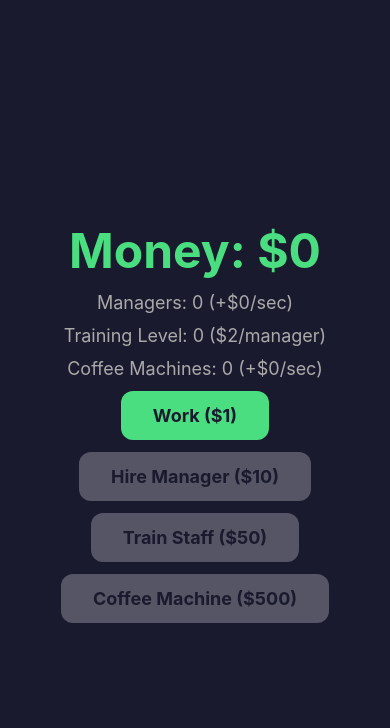
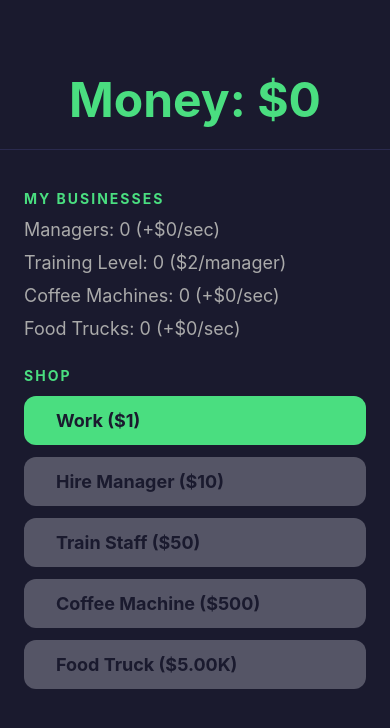
Before and after one commit to breecurry/idletycoon, a React Native app: screen / in a window 390 px wide. Shown: the top 728 px of the page. Built offline with nearby package versions, Linux system fonts and the light colour scheme.

Commit message:
added scrollable headers

```diff
--- a/App.tsx
+++ b/App.tsx
@@ -1,5 +1,5 @@
 import { StatusBar } from 'expo-status-bar';
-import { StyleSheet, Text, View, Pressable, Alert } from 'react-native';
+import { StyleSheet, Text, View, Pressable, Alert, ScrollView } from 'react-native';
 import { useState, useEffect } from 'react';
 import AsyncStorage from '@react-native-async-storage/async-storage';
 
@@ -37,14 +37,18 @@ export default function App() {
 
   const [coffee, setCoffee] = useState(0);
 
+  const [foodtruck, setFoodtruck] = useState(0);
+
   const [isLoaded, setIsLoaded] = useState(false);
 
   const managerIncome = 2 * (training + 1);
   const coffeeIncome = coffee * 25;
-  const incomePerSecond = managers * managerIncome + coffeeIncome;
+  const foodtruckIncome = foodtruck * 150;
+  const incomePerSecond = managers * managerIncome + coffeeIncome + foodtruckIncome;
   const managerCost = Math.floor(10 * Math.pow(1.5, managers));
   const trainingCost = Math.floor(50 * Math.pow(2, training));
   const coffeeCost = Math.floor(500 * Math.pow(1.7, coffee));
+  const foodtruckCost = Math.floor(5000 * Math.pow(1.8, foodtruck));
 
   useEffect(() => {
     const interval = setInterval(() => {
@@ -75,6 +79,13 @@ const buyCoffee = () => {
   }
 };
 
+const buyFoodtruck = () => {
+  if (money >= foodtruckCost) {
+    setMoney(money - foodtruckCost);
+    setFoodtruck(foodtruck + 1);
+  }
+};
+
 const shopItems = [
   {
     label: "Hire Manager ($" + formatMoney(managerCost) + ")",
@@ -91,7 +102,11 @@ const shopItems = [
     onPress: buyCoffee,
     disabled: money < coffeeCost,
   },
-
+  {
+    label: "Food Truck ($" + formatMoney(foodtruckCost) + ")",
+    onPress: buyFoodtruck,
+    disabled: money < foodtruckCost,
+  },
 ];
 
 
@@ -107,18 +122,19 @@ useEffect(() => {
 
       if (data.lastSaved) {
         const secondsAway = Math.floor((Date.now() - data.lastSaved) / 1000);
-        const income = data.managers * 2 * (data.training + 1) + (data.coffee || 0) * 25;
+        const income = data.managers * 2 * (data.training + 1) + (data.coffee || 0) * 25 + (data.foodtruck || 0) * 150;
         const offlineEarnings = secondsAway * income;
 
         if (offlineEarnings > 0) {
           loadedMoney = loadedMoney + offlineEarnings;
-          Alert.alert("Welcome back!", "Your managers earned $" + formatMoney(offlineEarnings) + " while you were away.");
+          Alert.alert("Welcome back!", "Your businesses earned " + formatMoney(offlineEarnings) + " while you were away.");
         }
         }
         setMoney(loadedMoney);
         setManagers(data.managers);
         setTraining(data.training);
         setCoffee(data.coffee || 0);
+        setFoodtruck(data.foodtruck || 0);
       }
       setIsLoaded(true);
     };
@@ -131,21 +147,25 @@ useEffect(() => {
     money,
     managers,
     training,
+    coffee,
+    foodtruck,
     lastSaved: Date.now(),
   }));
-}, [money, managers, training, isLoaded]);
+}, [money, managers, training, coffee, foodtruck, isLoaded]);
 
   return (
     <View style={styles.container}>
-
-      <Text style={styles.money}>Money: ${formatMoney(money)}</Text>
-
-      <Text style={styles.label}>Managers: {managers} (+${formatMoney(incomePerSecond)}/sec)</Text>
+      <View style={styles.header}>
+      <Text style={styles.money}>Money: ${formatMoney(money)}</Text> </View>
+      <ScrollView contentContainerStyle={styles.scrollContent}>
+      <Text style={styles.sectionHeader}>MY BUSINESSES</Text>
+      <Text style={styles.label}>Managers: {managers} (+${formatMoney(managers * managerIncome)}/sec) </Text>
 
       <Text style={styles.label}>Training Level: {training} (${formatMoney(managerIncome)}/manager)</Text>
 
       <Text style={styles.label}>Coffee Machines: {coffee} (+${formatMoney(coffeeIncome)}/sec)</Text>
-
+      <Text style={styles.label}>Food Trucks: {foodtruck} (+${formatMoney(foodtruckIncome)}/sec)</Text>
+      <Text style={styles.sectionHeader}>SHOP</Text>
       <ShopButton label="Work ($1)" onPress={() => setMoney(money + 1)} />
       {shopItems.map((item => (
         <ShopButton
@@ -155,8 +175,10 @@ useEffect(() => {
           disabled={item.disabled}
         />
       )))}
+       </ScrollView>
       <StatusBar style="auto" />
     </View>
+
   );
 }
 
@@ -165,10 +187,25 @@ const styles = StyleSheet.create({
   container: {
     flex: 1,
     backgroundColor: '#1a1a2e',
-    alignItems: 'center',
-    justifyContent: 'center',
-    gap: 12,
   },
+  header: {
+  paddingTop: 70,
+  paddingBottom: 20,
+  alignItems: 'center',
+  borderBottomWidth: 1,
+  borderBottomColor: '#2a2a4e',
+},
+scrollContent: {
+  padding: 24,
+  gap: 12,
+},
+sectionHeader: {
+  fontSize: 14,
+  fontWeight: 'bold',
+  color: '#4ade80',
+  marginTop: 16,
+  letterSpacing: 2,
+},
   money: {
     fontSize:48,
     fontWeight: 'bold',
```
